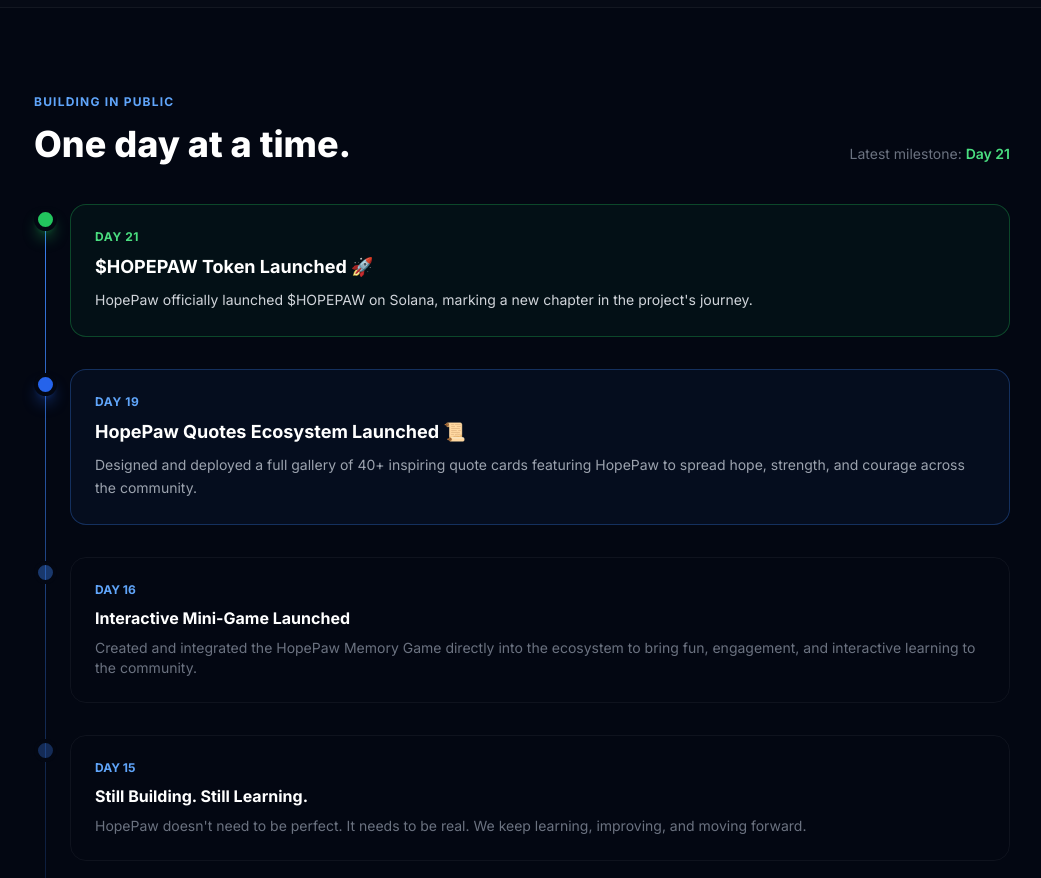
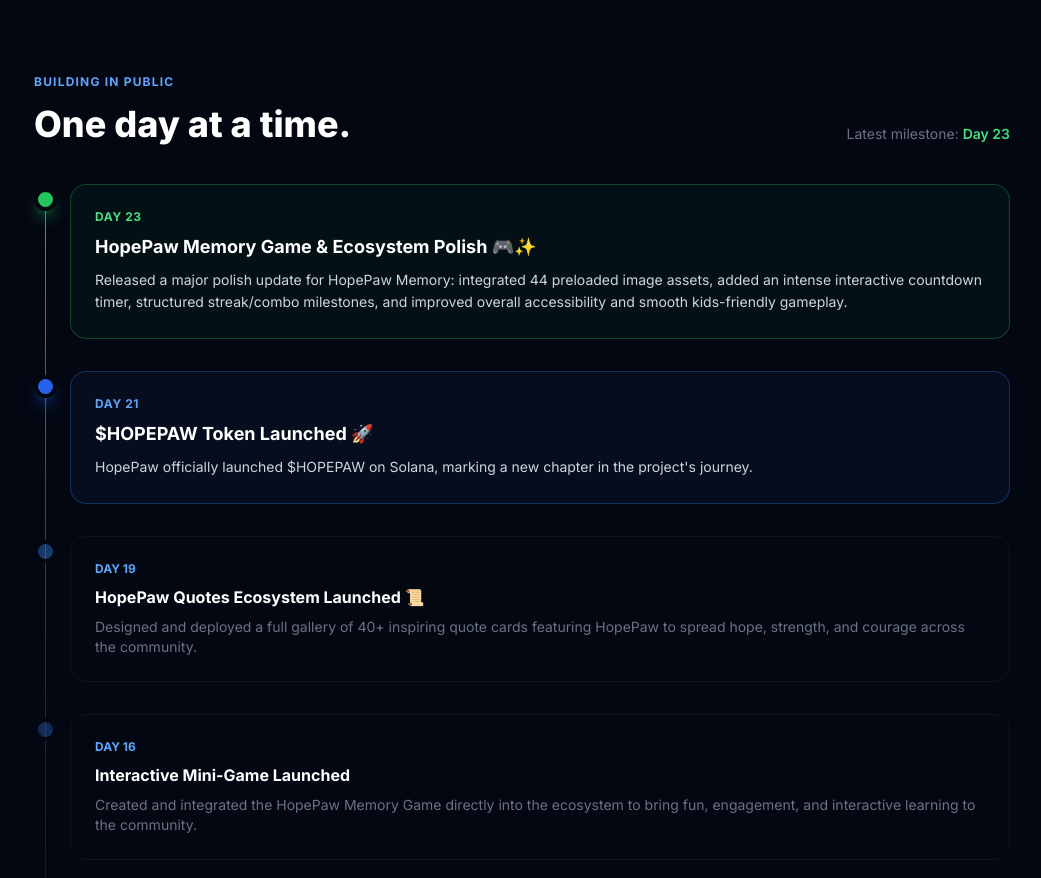
Before and after one commit to HopePaw/HopePaw.github.io, a plain HTML site: page index.html in a window 1280 px wide. Shown: the part 3140-4018 px from the top of the page, without its empty margins (118-1159 px from the left). Drawn offline with nearby package versions, Linux system fonts and the light colour scheme.

Commit message:
Update index.html

```diff
--- a/index.html
+++ b/index.html
@@ -206,7 +206,7 @@
 
 
 <!-- ========================================= -->
-<!-- NAVBAR (STEP 8: ADDED $HOPEPAW LINK) -->
+<!-- NAVBAR -->
 <!-- ========================================= -->
 
 <nav
@@ -446,7 +446,7 @@
 
 
 <!-- ========================================= -->
-<!-- HERO (STEP 1: UPDATED FOR LIVE TOKEN) -->
+<!-- HERO -->
 <!-- ========================================= -->
 
 <section
@@ -643,7 +643,7 @@
 
 
 <!-- ========================================= -->
-<!-- STEP 2: SPECIAL $HOPEPAW IS LIVE SECTION -->
+<!-- SPECIAL $HOPEPAW IS LIVE SECTION -->
 <!-- ========================================= -->
 
 <section
@@ -729,7 +729,7 @@
 
 
 <!-- ========================================= -->
-<!-- QUICK STATS (STEP 3: UPDATED) -->
+<!-- QUICK STATS -->
 <!-- ========================================= -->
 
 <section
@@ -742,7 +742,7 @@
 
         <div class="text-center py-5 border border-white/5 rounded-2xl bg-white/[0.01]">
             <div class="text-3xl font-extrabold text-blue-400">
-                22+
+                23+
             </div>
             <div class="text-xs text-gray-500 mt-1">
                 Days Building
@@ -817,7 +817,7 @@
                 </h3>
 
                 <p class="text-sm text-gray-400 mt-2 leading-relaxed">
-                    Test your memory skills while exploring the HopePaw ecosystem! Find matching card pairs and share your top score.
+                    Test your memory skills with 44 assets, smooth feedback, levels, milestones, and high scores. Optimized for everyone!
                 </p>
 
             </div>
@@ -1232,7 +1232,7 @@
 
 
 <!-- ========================================= -->
-<!-- BUILDING IN PUBLIC (STEP 4: UPDATED DAY 21) -->
+<!-- BUILDING IN PUBLIC (UPDATED DAY 23) -->
 <!-- ========================================= -->
 
 <section
@@ -1272,7 +1272,7 @@
         >
             Latest milestone:
             <span class="text-green-400 font-semibold">
-                Day 21
+                Day 23
             </span>
         </div>
 
@@ -1295,7 +1295,7 @@
         <div class="space-y-8">
 
 
-            <!-- DAY 21 (ADDED LAUNCH MILESTONE) -->
+            <!-- DAY 23 (NEWEST UPDATE: MEMORY GAME & UX IMPROVEMENTS) -->
 
             <div class="relative pl-9">
 
@@ -1325,13 +1325,13 @@
                                uppercase
                                tracking-wider"
                     >
-                        Day 21
+                        Day 23
                     </div>
 
                     <h3
                         class="font-bold text-lg mt-2 text-white"
                     >
-                        $HOPEPAW Token Launched 🚀
+                        HopePaw Memory Game & Ecosystem Polish 🎮✨
                     </h3>
 
                     <p
@@ -1340,7 +1340,7 @@
                                leading-relaxed
                                mt-2"
                     >
-                        HopePaw officially launched $HOPEPAW on Solana, marking a new chapter in the project's journey.
+                        Released a major polish update for HopePaw Memory: integrated 44 preloaded image assets, added an intense interactive countdown timer, structured streak/combo milestones, and improved overall accessibility and smooth kids-friendly gameplay.
                     </p>
 
                 </div>
@@ -1348,7 +1348,7 @@
             </div>
 
 
-            <!-- DAY 19 -->
+            <!-- DAY 21 -->
 
             <div class="relative pl-9">
 
@@ -1378,22 +1378,22 @@
                                uppercase
                                tracking-wider"
                     >
-                        Day 19
+                        Day 21
                     </div>
 
                     <h3
                         class="font-bold text-lg mt-2"
                     >
-                        HopePaw Quotes Ecosystem Launched 📜
+                        $HOPEPAW Token Launched 🚀
                     </h3>
 
                     <p
-                        class="text-gray-400
+                        class="text-gray-300
                                text-sm
                                leading-relaxed
                                mt-2"
                     >
-                        Designed and deployed a full gallery of 40+ inspiring quote cards featuring HopePaw to spread hope, strength, and courage across the community.
+                        HopePaw officially launched $HOPEPAW on Solana, marking a new chapter in the project's journey.
                     </p>
 
                 </div>
@@ -1401,7 +1401,7 @@
             </div>
 
 
-            <!-- DAY 16 -->
+            <!-- DAY 19 -->
 
             <div class="relative pl-9">
 
@@ -1422,15 +1422,15 @@
                 >
 
                     <div class="text-xs text-blue-400 font-bold">
-                        DAY 16
+                        DAY 19
                     </div>
 
                     <h3 class="font-bold mt-2">
-                        Interactive Mini-Game Launched
+                        HopePaw Quotes Ecosystem Launched 📜
                     </h3>
 
                     <p class="text-sm text-gray-500 mt-2">
-                        Created and integrated the HopePaw Memory Game directly into the ecosystem to bring fun, engagement, and interactive learning to the community.
+                        Designed and deployed a full gallery of 40+ inspiring quote cards featuring HopePaw to spread hope, strength, and courage across the community.
                     </p>
 
                 </div>
@@ -1438,7 +1438,7 @@
             </div>
 
 
-            <!-- DAY 15 -->
+            <!-- DAY 16 -->
 
             <div class="relative pl-9">
 
@@ -1459,15 +1459,15 @@
                 >
 
                     <div class="text-xs text-blue-400 font-bold">
-                        DAY 15
+                        DAY 16
                     </div>
 
                     <h3 class="font-bold mt-2">
-                        Still Building. Still Learning.
+                        Interactive Mini-Game Launched
                     </h3>
 
                     <p class="text-sm text-gray-500 mt-2">
-                        HopePaw doesn't need to be perfect. It needs to be real. We keep learning, improving, and moving forward.
+                        Created and integrated the HopePaw Memory Game directly into the ecosystem to bring fun, engagement, and interactive learning to the community.
                     </p>
 
                 </div>
@@ -1558,7 +1558,7 @@
 
 
 <!-- ========================================= -->
-<!-- ROADMAP (STEP 5: UPDATED) -->
+<!-- ROADMAP -->
 <!-- ========================================= -->
 
 <section
@@ -1656,7 +1656,7 @@
                     </div>
 
                     <div class="flex justify-between">
-                        <span>Memory Mini-Game</span>
+                        <span>Memory Mini-Game (Updated)</span>
                         <span class="text-green-400">
                             ✓
                         </span>
@@ -1825,7 +1825,7 @@
 
 
 <!-- ========================================= -->
-<!-- STEP 6: REPLACED OLD TOKENOMICS WITH TOKEN INFORMATION -->
+<!-- TOKEN INFORMATION -->
 <!-- ========================================= -->
 
 <section
@@ -1955,7 +1955,7 @@
 
 
 <!-- ========================================= -->
-<!-- WHITEPAPER (STEP 8: MAINTAINED WHITEPAPER CTA) -->
+<!-- WHITEPAPER -->
 <!-- ========================================= -->
 
 <section
@@ -2010,7 +2010,7 @@
 
 
 <!-- ========================================= -->
-<!-- FAQ (STEP 7: UPDATED FAQ) -->
+<!-- FAQ -->
 <!-- ========================================= -->
 
 <section
@@ -2296,7 +2296,7 @@
 
 
 <!-- ========================================= -->
-<!-- FOOTER (STEP 8: ADDED TOKEN LINKS) -->
+<!-- FOOTER -->
 <!-- ========================================= -->
 
 <footer
@@ -2460,7 +2460,7 @@
             </span>
 
             <span>
-                HopePaw Website v2.0 • August 2026
+                HopePaw Website v2.1 • August 2026
             </span>
 
         </div>
```
